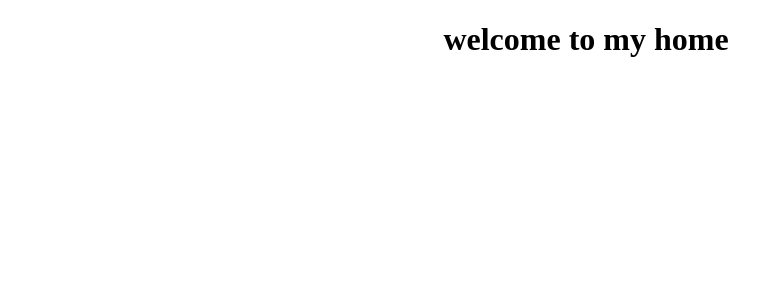
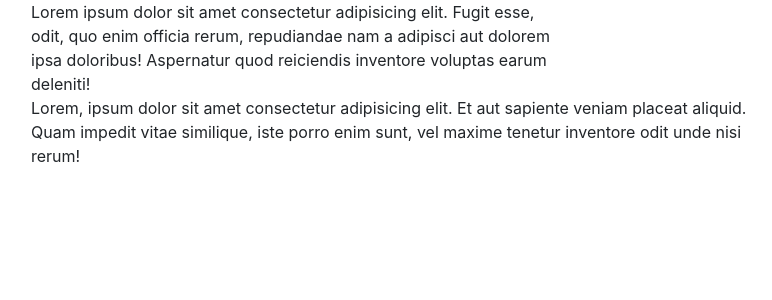
Before and after one commit to vinodlowzz/python-class, a Flask app: page /home in a window 1280 px wide. Shown: the top 300 px of the page, without its empty margins (54-826 px from the left). Run offline with Flask 2, Linux system fonts and the light colour scheme; some libraries are stand-ins or nearby versions.

Commit message:
updated website

```diff
--- a/templates/home.html
+++ b/templates/home.html
@@ -1,12 +1,24 @@
 <!DOCTYPE html>
 <html lang="en">
 <head>
+        <link rel="stylesheet" href="https://stackpath.bootstrapcdn.com/bootstrap/4.3.1/css/bootstrap.min.css" integrity="sha384-ggOyR0iXCbMQv3Xipma34MD+dH/1fQ784/j6cY/iJTQUOhcWr7x9JvoRxT2MZw1T" crossorigin="anonymous">
     <meta charset="UTF-8">
     <meta name="viewport" content="width=device-width, initial-scale=1.0">
     <meta http-equiv="X-UA-Compatible" content="ie=edge">
     <title>Document</title>
 </head>
 <body >
-    <h1 align="center">welcome to my home</h1>
+    <div class="container">
+        <div class="row">
+            <div class="col col-12 col-sm-6 ">
+                Lorem ipsum dolor sit amet consectetur adipisicing elit. Fugit esse, odit, quo enim officia rerum, repudiandae nam a adipisci aut dolorem ipsa doloribus! Aspernatur quod reiciendis inventore voluptas earum deleniti!
+
+            </div>
+            <div class="col col-12 col-sm-8">
+                Lorem, ipsum dolor sit amet consectetur adipisicing elit. Et aut sapiente veniam placeat aliquid. Quam impedit vitae similique, iste porro enim sunt, vel maxime tenetur inventore odit unde nisi rerum!
+
+            </div>
+        </div>
+    </div>
 </body>
 </html>
```
Also changed, not shown: templates/index.html (+13 -1 lines), 1 other file.
